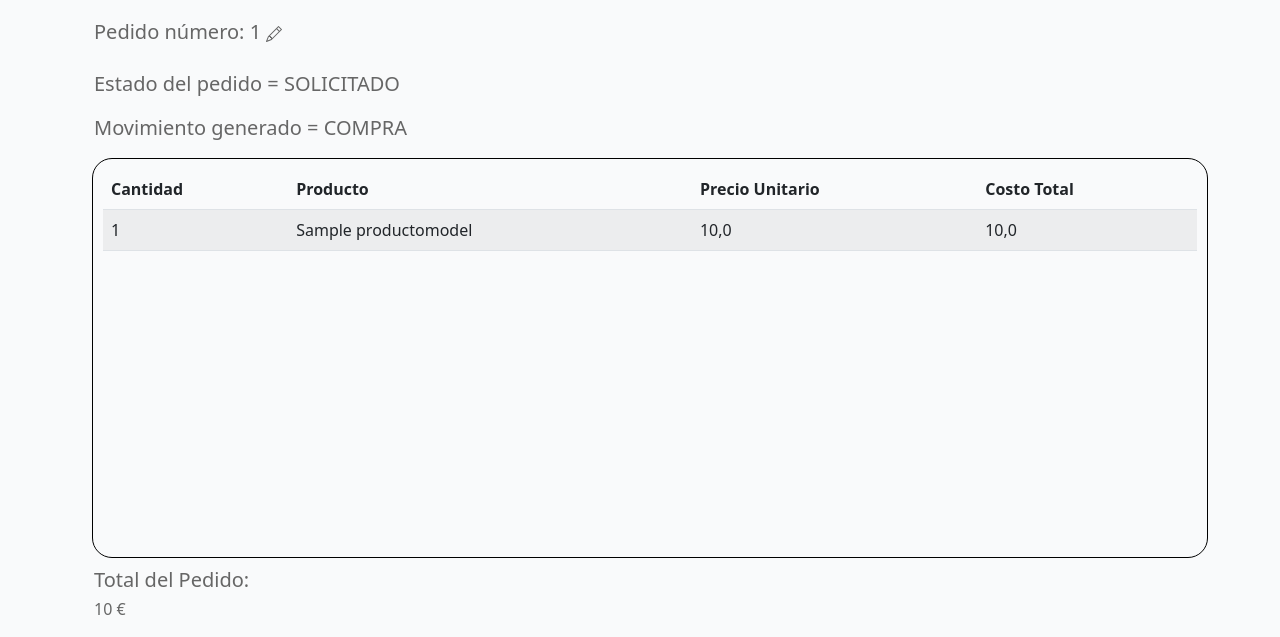
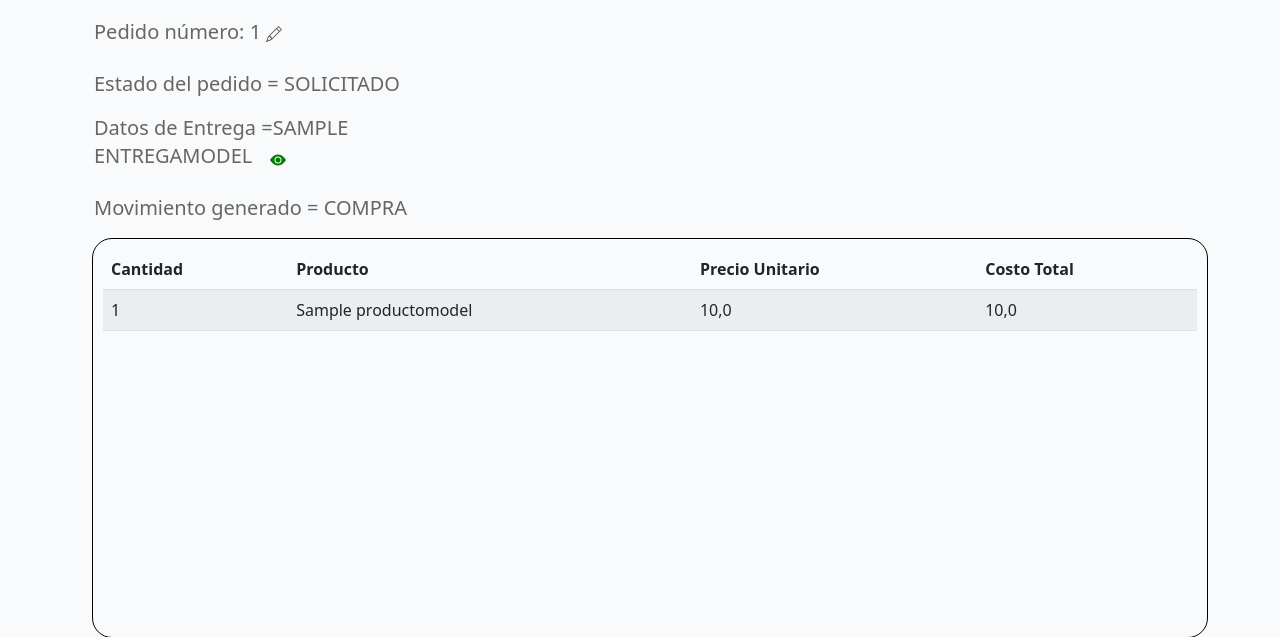
Before and after one commit to eze217/distribuidora, a Django app: page /pedidos/1 in a window 1280 px wide. Shown: the part 56-693 px from the top of the page. Run offline with Django 4.2, Linux system fonts and the light colour scheme; a user stored in the database is signed in; tables that the repository leaves empty hold one stand-in row (values such as "Sample post").

Commit message:
mod model entrega- vistas y usuarios en vista detalle prov

```diff
--- a/distribuidora_app/admin.py
+++ b/distribuidora_app/admin.py
@@ -8,5 +8,7 @@
 admin.site.register(ProductoModel)
 admin.site.register(PedidoModel)
 admin.site.register(PedidoDetalleModel)
-admin.site.register(AlmacenModel)
+admin.site.register(EntregaModel)
 admin.site.register(AlmacenStockModel)
+admin.site.register(ProductoEnVenta)
+admin.site.register(Descuento)
--- a/distribuidora_app/models.py
+++ b/distribuidora_app/models.py
@@ -1,3 +1,4 @@
+
 
 from django.db import models
 
@@ -22,18 +23,6 @@ class BasicModel(models.Model):
         verbose_name='Modelo Base'
         verbose_name_plural='Modelos Base'
 
-class AlmacenModel( BasicModel):
-    name= models.CharField(verbose_name='Nombre',max_length=100,blank=False,null=False)
-    address= models.CharField(verbose_name='Domicilio',max_length=200,blank=False,null=False)
-    phone=models.CharField(verbose_name='Telefono',max_length=15,blank=False,null=False)
-
-    class Meta:
-        verbose_name='Almacen'
-        verbose_name_plural='Almacenes'
-
-    def __str__(self):
-        return self.name
-
 
 class CuentaModel(BasicModel):
     name= models.CharField(verbose_name='Nombre',max_length=100,blank=False,null=False)
@@ -48,6 +37,23 @@ class CuentaModel(BasicModel):
 
     def __str__(self):
         return self.name
+
+
+class EntregaModel( BasicModel):
+    name= models.CharField(verbose_name='Nombre',max_length=100,blank=False,null=False)
+    address= models.CharField(verbose_name='Domicilio',max_length=200,blank=False,null=False)
+    phone=models.CharField(verbose_name='Telefono',max_length=15,blank=False,null=False)
+    cuenta=models.ForeignKey(CuentaModel,on_delete=models.CASCADE,blank=True,null=True)
+
+    class Meta:
+        verbose_name='Datos de entrega'
+        verbose_name_plural='Datos de entrega'
+
+    def __str__(self):
+        return self.name
+
+
+
 
 
 class ProductoModel(BasicModel):
@@ -82,6 +88,7 @@ class AlmacenStockModel(BasicModel):
         ('EGRESO', 'EGRESO')
         )
     movimiento=models.CharField(verbose_name='Movimiento',choices=TYPE_CHOICES,max_length=10)
+    almacen = models.ForeignKey(EntregaModel,on_delete=models.CASCADE,null=True,blank=True)
 
 
     class Meta:
@@ -109,6 +116,7 @@ class PedidoModel (BasicModel):
     usuario = models.ForeignKey(User,on_delete=models.CASCADE)
     TYPE_PEDIDO=(('COMPRA','COMPRA'),('VENTA','VENTA'))
     tipo_pedido= models.CharField(verbose_name='Tipo de pedido',choices=TYPE_PEDIDO,max_length=10)
+    datos_entrega = models.ForeignKey(EntregaModel, on_delete=models.CASCADE,null=True,blank=True)
 
     class Meta:
         verbose_name='Pedido'
@@ -123,7 +131,8 @@ class PedidoModel (BasicModel):
             'estado':self.estado,
             'proveedor':self.cuenta.name,
             'usuario':self.usuario.username,
-            'tipo_pedido':self.tipo_pedido
+            'tipo_pedido':self.tipo_pedido,
+            'datos_entrega':'Entregar en {}, domicilio {}, telefono de contacto {}.'.format(self.datos_entrega.name, self.datos_entrega.address,self.datos_entrega.phone)
 
         }
         return data
@@ -156,3 +165,29 @@ class PedidoDetalleModel (BasicModel):
 
         }
         return data
+
+
+
+class ProductoEnVenta(BasicModel):
+    producto= models.ForeignKey(ProductoModel,on_delete=models.CASCADE)
+    porcentaje_venta = models.FloatField()
+
+    def costoRemarcado(self):
+        nuevo_precio = self.producto.precio + ((self.producto.precio * self.porcentaje_venta)/100 )
+
+        return nuevo_precio
+
+    def __str__(self):
+        return str(self.porcentaje_venta)
+
+class Descuento(BasicModel):
+    producto= models.ForeignKey(ProductoEnVenta,on_delete=models.CASCADE)
+    porcentaje_descuento = models.FloatField()
+
+    def costoConDescuento(self):
+        precio_venta = self.producto.costoRemarcado()
+        nuevo_precio = precio_venta - ((precio_venta * self.porcentaje_venta)/100 )
+        return nuevo_precio
+
+    def __str__(self):
+        return str(self.porcentaje_descuento)
--- a/distribuidora_app/static/css/nuevo_pedido.css
+++ b/distribuidora_app/static/css/nuevo_pedido.css
@@ -7,4 +7,10 @@
     color: green;
     background: none;
     border: none;
+
 }
+
+.entrega{
+    margin-top: 20px;
+    margin-bottom: 20px
+}
--- a/distribuidora_app/templates/app/pedidos/pedido_detalle.html
+++ b/distribuidora_app/templates/app/pedidos/pedido_detalle.html
@@ -27,6 +27,7 @@
         <div class="col-4 " >
 
             <h5 id="datos_pedidos">Estado del pedido = {{pedido.estado}}</h5>
+
             {%if form_pedido%}
             <form action="" method="post">{%csrf_token%}
             <h5 id="datos_pedidos_form" class="oculto" >Estado del pedido = {{form_pedido.estado}}
@@ -44,9 +45,18 @@
                 </a>
 
             </h5>
+            {%endif%}
 
-
-            {%endif%}
+            <h5 id="datos_pedidos">Datos de Entrega ={{pedido.datos_entrega|upper}}
+                {% if perms.distribuidora_app.view_entregamodel %}
+            <button type="button" class="btn btn-secondary" data-bs-toggle="modal" data-bs-target="#datosentrega" id="confirmo_cambio">
+                <svg xmlns="http://www.w3.org/2000/svg" width="16" height="16" fill="currentColor" class="bi bi-eye-fill" viewBox="0 0 16 16">
+                    <path d="M10.5 8a2.5 2.5 0 1 1-5 0 2.5 2.5 0 0 1 5 0z"/>
+                    <path d="M0 8s3-5.5 8-5.5S16 8 16 8s-3 5.5-8 5.5S0 8 0 8zm8 3.5a3.5 3.5 0 1 0 0-7 3.5 3.5 0 0 0 0 7z"/>
+                  </svg>
+            </button>
+                {%endif%}
+            </h5>
             <h5>Movimiento generado = {{pedido.tipo_pedido}}</h5>
 
         </div>
@@ -122,6 +132,41 @@
 <a href="{%url 'pedidos'%}" class="btn btn-secondary oculto" id="botonlistapedidos">Lista de pedidos</a>
 
 </div>
+
+{% if perms.distribuidora_app.view_entregamodel %}
+
+  <!-- Vista datos entrega -->
+  <div class="modal fade" id="datosentrega" tabindex="-1" aria-labelledby="exampleModalLabel" aria-hidden="true">
+    <div class="modal-dialog">
+      <div class="modal-content">
+        <div class="modal-header">
+          <h5 class="modal-title" id="exampleModalLabel">Datos de entrega</h5>
+          <button type="button" class="btn-close" data-bs-dismiss="modal" aria-label="Close"></button>
+        </div>
+
+            <div class="modal-body">
+                {%if datos_entrega%}
+                    <h5>{{datos_entrega.name}}</h5>
+                    <h5>{{datos_entrega.address}}</h5>
+
+                {%endif%}
+
+            </div>
+            <div class="modal-footer">
+                <button type="button" class="btn btn-secondary" data-bs-dismiss="modal">Cancela</button>
+
+
+            </div>
+
+      </div>
+    </div>
+  </div>
+  {%endif%}
+
+
+
+
+
 {%endif%}
 
 
--- a/distribuidora_app/views.py
+++ b/distribuidora_app/views.py
@@ -6,7 +6,7 @@ from distribuidora_app.forms import ProveedorForm,ProductoAdminForm,ProductoForm
 from distribuidora_app.forms import PedidoDetalleCreateForm,PedidoCreateForm
 from distribuidora_app.forms import PedidoEdicionForm
 
-from distribuidora_app.models import PedidoDetalleModel, PedidoModel, CuentaModel,ProductoModel
+from distribuidora_app.models import PedidoDetalleModel, PedidoModel, CuentaModel,ProductoModel,EntregaModel
 
 from django.contrib.auth.models import User
 from django.contrib.auth.decorators import user_passes_test
@@ -130,11 +130,14 @@ class ProveedorDetalleView(View):
         usuario=self.request.user
 
         if usuario.is_authenticated and usuario.is_active:
-            print(usuario)
+
             if  usuario.is_staff and usuario.has_perm('distribuidora_app.view_cuentamodel'):
+
+                usuarios_cuenta=Perfil.objects.filter( cuenta=proveedor)
 
                 context['HAS_ACCESS']= True
                 context['proveedor']= proveedor
+                context['usuarios']= usuarios_cuenta
 
                 #si tengo permisos para ver pedidos
                 if usuario.has_perm('distribuidora_app.view_pedidomodel'):
@@ -382,6 +385,10 @@ class PedidoCreateView(View):
                     else:
                         proveedoresList= CuentaModel.objects.filter(state=True)#envio listado de proveedores para seleccionar
                         context['proveedoresList']=proveedoresList
+                    #busco mis almacenes
+                    entrega=EntregaModel.objects.filter(state=True,cuenta=usuario.perfil.cuenta)
+                    context['entrega']=entrega
+
                 elif usuario.perfil.is_cliente:#valido sea cliente, proveedores NO hacen pedidos
                     # ================= ATENCION =======================0
                     #Acá debo buscar los productos que tengo en stock, NO desde la tabla productos
@@ -446,7 +453,7 @@ class PedidosJsonView(View):
                     jsonData = json.loads(request.body)
                     metarCode = jsonData.get('Metar')
                     almacen= jsonData.get('almacen')
-
+                    almacen=EntregaModel.objects.get(id=almacen)
                     #if pk != None:
                     try:
                         error= False
@@ -454,12 +461,12 @@ class PedidosJsonView(View):
                         if pk != None:
                             proveedor_pedido = CuentaModel.objects.get(state=True,id= pk)
                             #Creo el pedido
-                            nuevo_pedido = PedidoModel.objects.create(estado='SOLICITADO',cuenta=proveedor_pedido,usuario=usuario,tipo_pedido='COMPRA')
+                            nuevo_pedido = PedidoModel.objects.create(estado='SOLICITADO',cuenta=proveedor_pedido,usuario=usuario,tipo_pedido='COMPRA',datos_entrega=almacen)
                         else:# entro si vengo de crear el producto desde la ventana de proveedores
                             #busco el producto un producto, para obtener el proveedor
                             producto_proveedor=ProductoModel.objects.get(state=True,id= metarCode[0]['id'])
                             #creo pedido
-                            nuevo_pedido = PedidoModel.objects.create(estado='SOLICITADO',cuenta=producto_proveedor.proveedor,usuario=usuario,tipo_pedido='COMPRA')
+                            nuevo_pedido = PedidoModel.objects.create(estado='SOLICITADO',cuenta=producto_proveedor.proveedor,usuario=usuario,tipo_pedido='COMPRA',datos_entrega=almacen)
 
                         for pedido in metarCode:
 
@@ -569,6 +576,12 @@ class PedidoDetalleView(View):
                         'form_pedido':form_pedido_seleccionado,
                         'form_detalle_pedido':lista_form_detalle
                     }
+
+                    if usuario.has_perm('distribuidora_app.view_entregamodel'):
+
+                        datos_entrega = EntregaModel.objects.get(id = pedidos_seleccionado.datos_entrega.id)
+                        context['datos_entrega'] =datos_entrega
+
                 else:
                     context={}
 
```
Also changed, not shown: distribuidora_app/static/js/nuevo_pedido.js (+9 -2 lines), distribuidora_app/templates/app/pedidos/nuevo_pedido.html (+17 -0 lines), distribuidora_app/templates/app/proveedores/proveedor_detalle.html (+13 -0 lines), distribuidora_app/migrations/0005_rename_almacenmodel_entregamodel_and_more.py (added), distribuidora_app/migrations/0006_entregamodel_cuenta.py (added).
